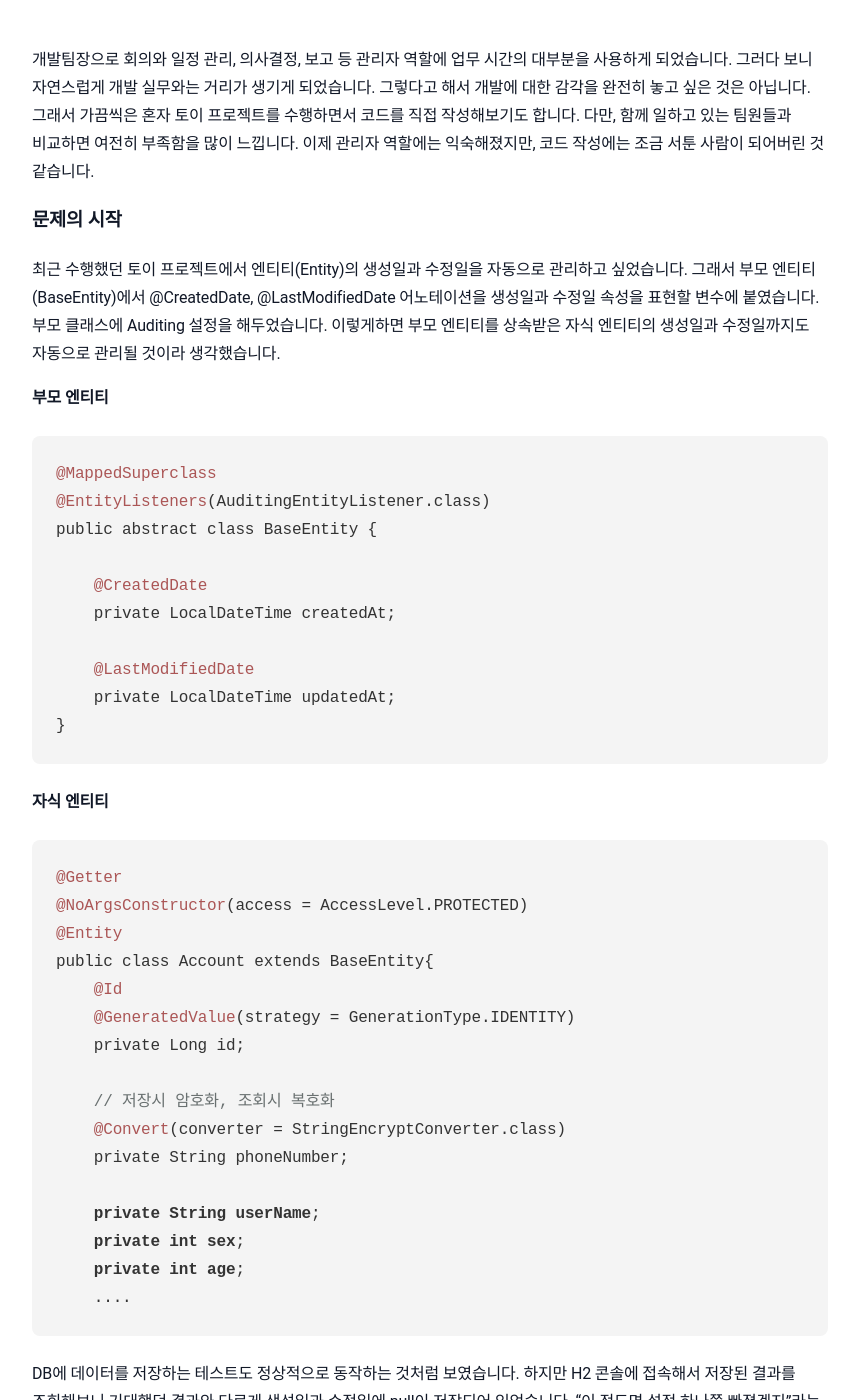
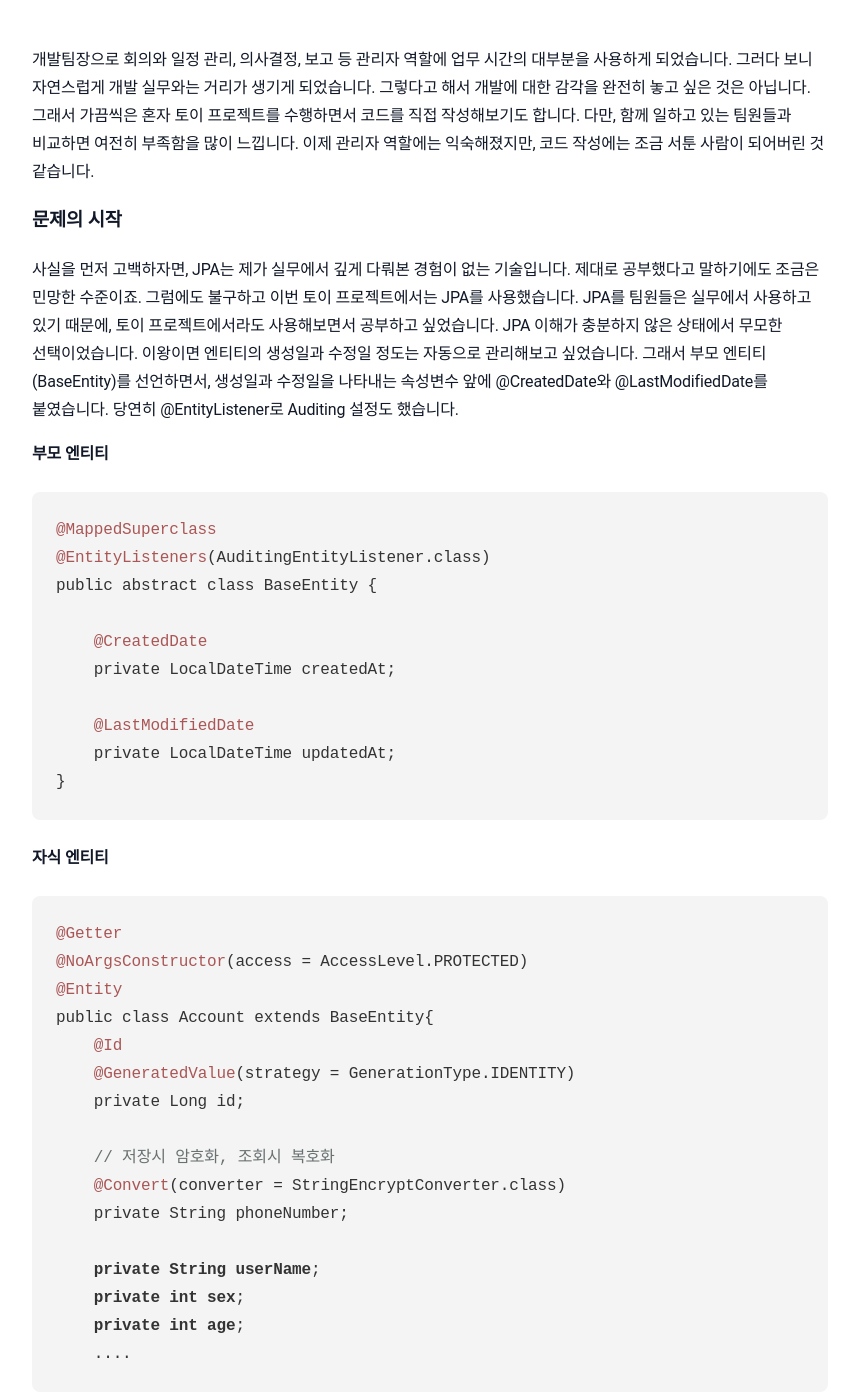
Before and after one commit to sanghoon-lee/sanghoon-lee.github.io, a Jekyll site: the page built from _posts/2026-01-21-JPAAuditing.md, in a window 1280 px wide and 1400 px high, scrolled down 335 px. Shown: the whole window, without its empty margins (210-1064 px from the left). Built offline with Jekyll 4.4.1, drawn with Linux system fonts in a browser that asks for light colours; nearby versions of some CDN libraries; comment, search, counter and statistics services are not loaded; some of the changed text lies outside the part shown.

Commit message:
add : JPAAuditing 포스팅 추가

````diff
--- a/_posts/2026-01-21-JPAAuditing.md
+++ b/_posts/2026-01-21-JPAAuditing.md
@@ -20,8 +20,11 @@ categories: 트러블슈팅
 
 ### 문제의 시작
 
-최근 수행했던 토이 프로젝트에서 엔티티(Entity)의 생성일과 수정일을 자동으로 관리하고 싶었습니다. 그래서 부모 엔티티(BaseEntity)에서 @CreatedDate, @LastModifiedDate 어노테이션을
-생성일과 수정일 속성을 표현할 변수에 붙였습니다. 부모 클래스에 Auditing 설정을 해두었습니다. 이렇게하면 부모 엔티티를 상속받은 자식 엔티티의 생성일과 수정일까지도 자동으로 관리될 것이라 생각했습니다.
+사실을 먼저 고백하자면, JPA는 제가 실무에서 깊게 다뤄본 경험이 없는 기술입니다. 제대로 공부했다고 말하기에도 조금은 민망한 수준이죠.
+그럼에도 불구하고 이번 토이 프로젝트에서는 JPA를 사용했습니다. JPA를 팀원들은 실무에서 사용하고 있기 때문에, 토이 프로젝트에서라도 사용해보면서 공부하고 싶었습니다.
+JPA 이해가 충분하지 않은 상태에서 무모한 선택이었습니다. 이왕이면 엔티티의 생성일과 수정일 정도는 자동으로 관리해보고 싶었습니다.
+그래서 부모 엔티티(BaseEntity)를 선언하면서, 생성일과 수정일을 나타내는 속성변수 앞에 @CreatedDate와 @LastModifiedDate를 붙였습니다. 당연히 @EntityListener로 Auditing 설정도 했습니다.
+
 
 **부모 엔티티**
 ```java
@@ -57,9 +60,9 @@ public class Account extends BaseEntity{
     ....
 ```
 
-DB에 데이터를 저장하는 테스트도 정상적으로 동작하는 것처럼 보였습니다. 하지만 H2 콘솔에 접속해서 저장된 결과를 조회해보니 기대했던 결과와 다르게
-생성일과 수정일에 null이 저장되어 있었습니다. “이 정도면 설정 하나쯤 빠졌겠지”라는 생각은 들었지만,
-막상 어디가 문제인지 바로 떠오르지는 않았습니다.
+테스트를 해보니 정상적으로 DB에 데이터가 저장되는 것 같았습니다. 하지만 막상 H2 콘솔에 접속해서 저장된 데이터를 조회해보니 기대와 다르게
+생성일과 수정일이 모두 null로 저장되어 있었습니다.
+“이 정도면 설정 하나쯤 빠졌겠지”라는 생각은 들었지만, 막상 어디가 문제인지 바로 떠오르지는 않았습니다.
 
 <img class="main-image" src="/assets/images/h2console.png" alt="H2 콘솔 화면">
 
````
